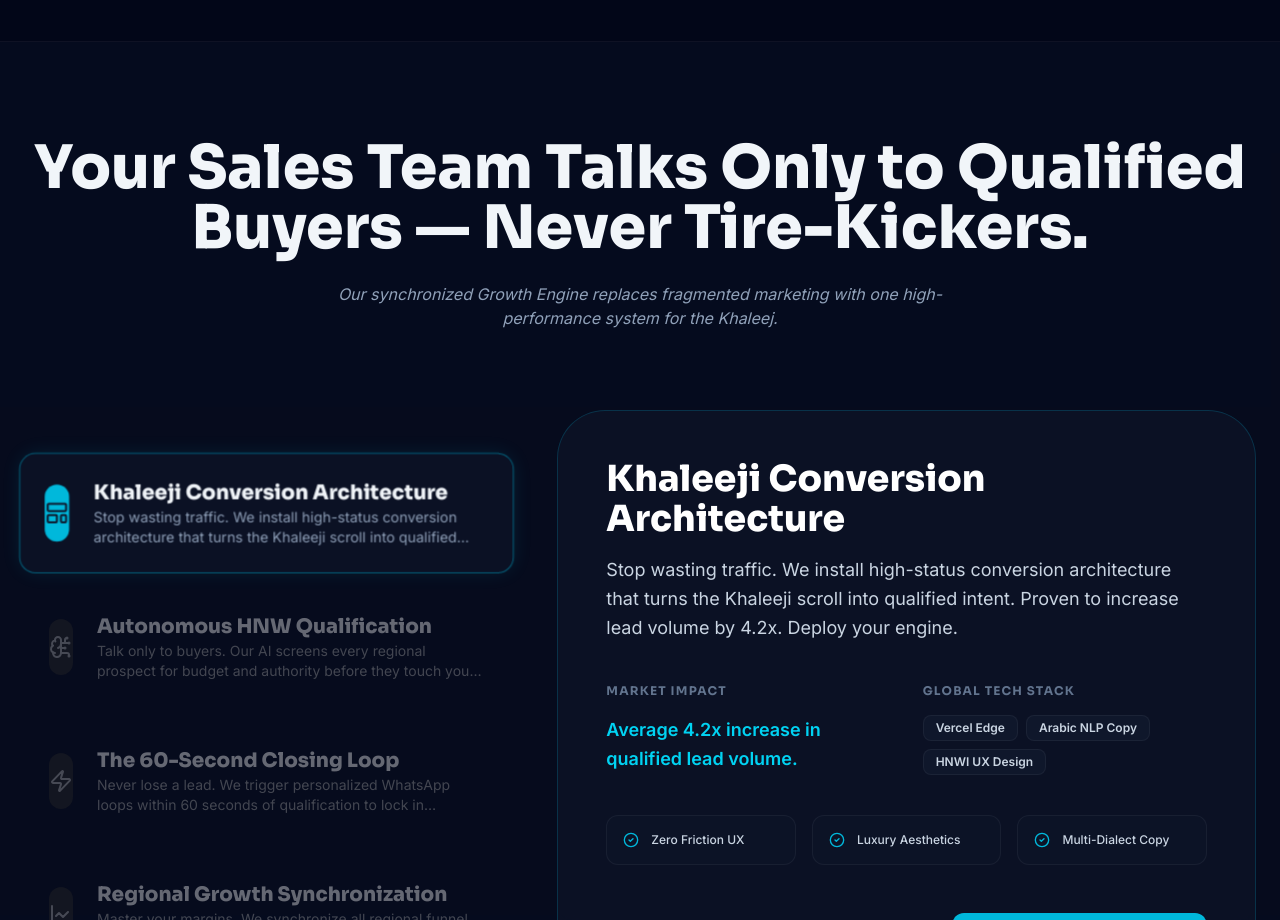
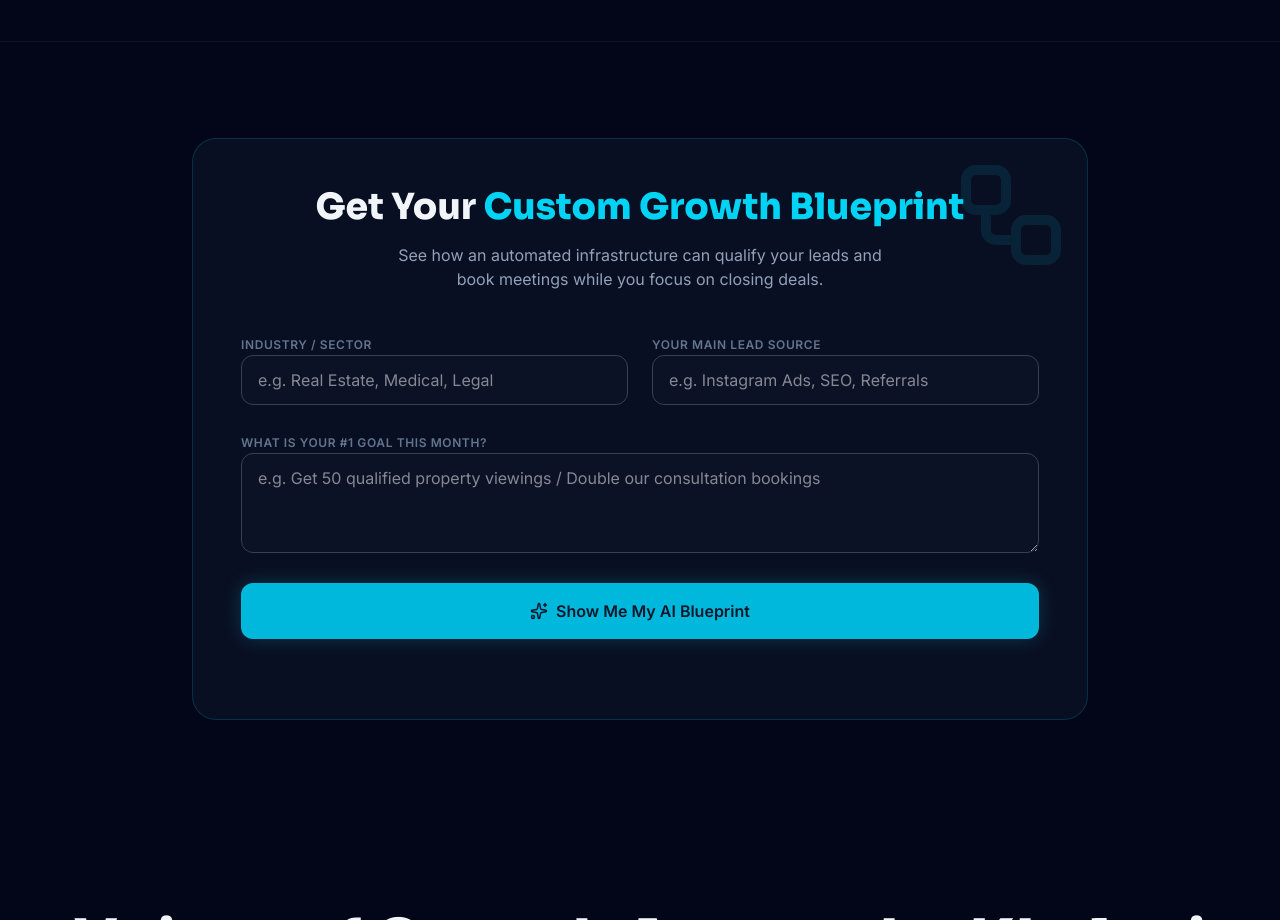
Before and after one commit to AnsuryX/Qaura-ai, a React (Vite) app: page / in a window 1280 px wide. Shown: the part 1880-2800 px from the top of the page. Built offline with nearby package versions, Linux system fonts and the light colour scheme.

Commit message:
Fix page navigation routing - properly implement all 4 pages with separate render functions

```diff
--- a/App.tsx
+++ b/App.tsx
@@ -256,85 +256,6 @@
         </div>
       </section>
 
-      {/* SERVICES SECTION */}
-      <section className="py-24 bg-slate-900/30">
-        <div className="container mx-auto px-6">
-          <div className="text-center mb-20">
-            <h2 className="text-4xl md:text-6xl font-black mb-6">{t.benefitsHeading}</h2>
-            <p className="text-slate-400 max-w-2xl mx-auto italic">{t.benefitsSub}</p>
-          </div>
-
-          <div className="grid grid-cols-1 lg:grid-cols-12 gap-12 items-center">
-            <div className="lg:col-span-5 space-y-4">
-              {SERVICES.map((s) => (
-                <div
-                  key={s.id}
-                  onMouseEnter={() => setActiveService(s.id)}
-                  onClick={() => setActiveService(s.id)}
-                  className={`p-6 rounded-2xl cursor-pointer transition-all border ${activeService === s.id ? 'glass border-cyan-500/50 scale-[1.02] opacity-100 shadow-[0_0_20px_rgba(34,211,238,0.1)]' : 'border-transparent opacity-40 grayscale hover:opacity-60'}`}
-                >
-                  <div className="flex items-center space-x-6 rtl:space-x-reverse">
-                    <div className={`w-14 h-14 rounded-xl flex items-center justify-center ${activeService === s.id ? 'bg-cyan-500' : 'bg-slate-800'}`}>
-                      {getIcon(s.icon, 24, activeService === s.id)}
-                    </div>
-                    <div>
-                      <h3 className="text-xl font-black">{s.title[lang]}</h3>
-                      <p className="text-sm text-slate-400 line-clamp-2">{s.description[lang]}</p>
-                    </div>
-                  </div>
-                </div>
-              ))}
-            </div>
-
-            <div className="lg:col-span-7">
-              <div className="glass rounded-[3rem] p-12 border-cyan-500/20 min-h-[500px] flex flex-col justify-center relative overflow-hidden">
-                <div className="relative z-10 animate-in fade-in slide-in-from-right-10 duration-500">
-                  <h2 className="text-4xl font-black mb-4 text-white">{SERVICES.find(s => s.id === activeService)?.title[lang]}</h2>
-                  <p className="text-lg text-slate-300 mb-10 leading-relaxed max-w-xl">
-                    {SERVICES.find(s => s.id === activeService)?.description[lang]}
-                  </p>
-
-                  <div className="grid grid-cols-1 md:grid-cols-2 gap-8 mb-10">
-                    <div>
-                      <h4 className="text-xs font-bold text-slate-500 uppercase tracking-widest mb-4">Market Impact</h4>
-                      <p className="text-lg font-semibold text-cyan-400 leading-relaxed">
-                        {SERVICE_DETAILS[activeService as keyof typeof SERVICE_DETAILS].roi[lang]}
-                      </p>
-                    </div>
-                    <div>
-                      <h4 className="text-xs font-bold text-slate-500 uppercase tracking-widest mb-4">Global Tech Stack</h4>
-                      <div className="flex flex-wrap gap-2">
-                        {SERVICE_DETAILS[activeService as keyof typeof SERVICE_DETAILS].tools.map((t, idx) => (
-                          <span key={idx} className="px-3 py-1 bg-slate-900 rounded-lg text-xs font-bold text-slate-300 border border-white/5">{t}</span>
-                        ))}
-                      </div>
-                    </div>
-                  </div>
-
-                  <div className="grid grid-cols-1 md:grid-cols-3 gap-4">
-                    {SERVICE_DETAILS[activeService as keyof typeof SERVICE_DETAILS].features[lang].map((f, idx) => (
-                      <div key={idx} className="p-4 bg-slate-900/50 rounded-xl border border-white/5 flex items-center space-x-3 rtl:space-x-reverse">
-                        <CheckCircle2 size={16} className="text-cyan-500 shrink-0" />
-                        <span className="text-xs font-medium text-slate-300">{f.name}</span>
-                      </div>
-                    ))}
-                  </div>
-
-                  <div className="mt-12 flex justify-end">
-                    <button
-                      onClick={() => setCurrentPage('contact')}
-                      className="px-8 py-4 bg-cyan-500 text-slate-900 font-black rounded-xl hover:bg-cyan-400 transition-all flex items-center group"
-                    >
-                      Deploy Infrastructure <ArrowUpRight className="ml-2 rtl:mr-2 group-hover:translate-x-1 group-hover:-translate-y-1 transition-transform" size={18} />
-                    </button>
-                  </div>
-                </div>
-              </div>
-            </div>
-          </div>
-        </div>
-      </section>
-
       <StrategyGenerator />
 
       {/* TESTIMONIALS CAROUSEL */}
@@ -439,13 +360,98 @@
           </div>
         </div>
       </section>
+    </>
+  );
 
-      {/* REGIONAL CONTACT */}
-      <section id="contact-section" className="py-24 bg-slate-950">
+  const renderServices = () => (
+    <div className="pt-24 pb-20">
+      <div className="container mx-auto px-6">
+        <div className="text-center mb-20">
+          <h1 className="text-5xl md:text-7xl font-black mb-6">{t.benefitsHeading}</h1>
+          <p className="text-slate-400 max-w-2xl mx-auto italic text-xl">{t.benefitsSub}</p>
+        </div>
+
+        <div className="grid grid-cols-1 lg:grid-cols-12 gap-12 items-center">
+          <div className="lg:col-span-5 space-y-4">
+            {SERVICES.map((s) => (
+              <div
+                key={s.id}
+                onMouseEnter={() => setActiveService(s.id)}
+                onClick={() => setActiveService(s.id)}
+                className={`p-6 rounded-2xl cursor-pointer transition-all border ${activeService === s.id ? 'glass border-cyan-500/50 scale-[1.02] opacity-100 shadow-[0_0_20px_rgba(34,211,238,0.1)]' : 'border-transparent opacity-40 grayscale hover:opacity-60'}`}
+              >
+                <div className="flex items-center space-x-6 rtl:space-x-reverse">
+                  <div className={`w-14 h-14 rounded-xl flex items-center justify-center ${activeService === s.id ? 'bg-cyan-500' : 'bg-slate-800'}`}>
+                    {getIcon(s.icon, 24, activeService === s.id)}
+                  </div>
+                  <div>
+                    <h3 className="text-xl font-black">{s.title[lang]}</h3>
+                    <p className="text-sm text-slate-400 line-clamp-2">{s.description[lang]}</p>
+                  </div>
+                </div>
+              </div>
+            ))}
+          </div>
+
+          <div className="lg:col-span-7">
+            <div className="glass rounded-[3rem] p-12 border-cyan-500/20 min-h-[500px] flex flex-col justify-center relative overflow-hidden">
+              <div className="relative z-10 animate-in fade-in slide-in-from-right-10 duration-500">
+                <h2 className="text-4xl font-black mb-4 text-white">{SERVICES.find(s => s.id === activeService)?.title[lang]}</h2>
+                <p className="text-lg text-slate-300 mb-10 leading-relaxed max-w-xl">
+                  {SERVICES.find(s => s.id === activeService)?.description[lang]}
+                </p>
+
+                <div className="grid grid-cols-1 md:grid-cols-2 gap-8 mb-10">
+                  <div>
+                    <h4 className="text-xs font-bold text-slate-500 uppercase tracking-widest mb-4">Market Impact</h4>
+                    <p className="text-lg font-semibold text-cyan-400 leading-relaxed">
+                      {SERVICE_DETAILS[activeService as keyof typeof SERVICE_DETAILS].roi[lang]}
+                    </p>
+                  </div>
+                  <div>
+                    <h4 className="text-xs font-bold text-slate-500 uppercase tracking-widest mb-4">Global Tech Stack</h4>
+                    <div className="flex flex-wrap gap-2">
+                      {SERVICE_DETAILS[activeService as keyof typeof SERVICE_DETAILS].tools.map((t, idx) => (
+                        <span key={idx} className="px-3 py-1 bg-slate-900 rounded-lg text-xs font-bold text-slate-300 border border-white/5">{t}</span>
+                      ))}
+                    </div>
+                  </div>
+                </div>
+
+                <div className="grid grid-cols-1 md:grid-cols-3 gap-4">
+                  {SERVICE_DETAILS[activeService as keyof typeof SERVICE_DETAILS].features[lang].map((f, idx) => (
+                    <div key={idx} className="p-4 bg-slate-900/50 rounded-xl border border-white/5 flex items-center space-x-3 rtl:space-x-reverse">
+                      <CheckCircle2 size={16} className="text-cyan-500 shrink-0" />
+                      <span className="text-xs font-medium text-slate-300">{f.name}</span>
+                    </div>
+                  ))}
+                </div>
+
+                <div className="mt-12 flex justify-end">
+                  <button
+                    onClick={() => {
+                      setCurrentPage('contact');
+                      window.scrollTo({ top: 0, behavior: 'smooth' });
+                    }}
+                    className="px-8 py-4 bg-cyan-500 text-slate-900 font-black rounded-xl hover:bg-cyan-400 transition-all flex items-center group"
+                  >
+                    Deploy Infrastructure <ArrowUpRight className="ml-2 rtl:mr-2 group-hover:translate-x-1 group-hover:-translate-y-1 transition-transform" size={18} />
+                  </button>
+                </div>
+              </div>
+            </div>
+          </div>
+        </div>
+      </div>
+    </div>
+  );
+
+  const renderContact = () => (
+    <div className="pt-24 pb-20">
       <div className="container mx-auto px-6">
         <div className="grid grid-cols-1 lg:grid-cols-2 gap-20">
           <div>
-              <h2 className="text-5xl md:text-7xl font-black mb-8 leading-tight">{t.contactTitle}</h2>
+            <h1 className="text-5xl md:text-7xl font-black mb-8 leading-tight">{t.contactTitle}</h1>
             <p className="text-xl text-slate-400 mb-12">{t.contactDesc}</p>
 
             <div className="space-y-8">
@@ -501,8 +507,7 @@
           </div>
         </div>
       </div>
-      </section>
-    </>
+    </div>
   );
 
   const renderPortfolio = () => {
@@ -563,7 +568,12 @@
   return (
     <div className={`min-h-screen ${lang === 'ar' ? 'font-arabic' : ''}`}>
       <Navbar currentPage={currentPage} setPage={setCurrentPage} lang={lang} toggleLang={toggleLang} />
-      <main>{currentPage === 'portfolio' ? renderPortfolio() : renderHome()}</main>
+      <main>
+        {currentPage === 'home' && renderHome()}
+        {currentPage === 'portfolio' && renderPortfolio()}
+        {currentPage === 'services' && renderServices()}
+        {currentPage === 'contact' && renderContact()}
+      </main>
 
       {/* WhatsApp Regional Connector */}
       <a
```
Lines whose indentation alone changed are shown as unchanged.
